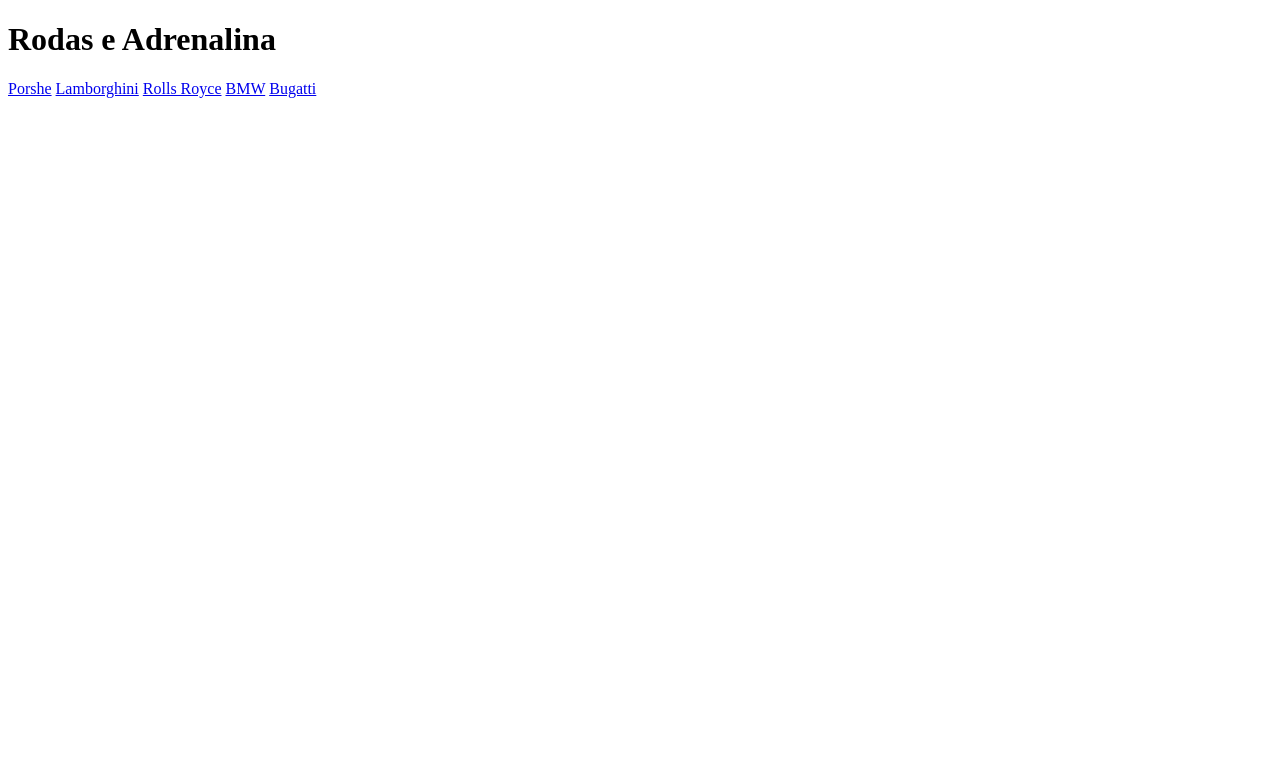
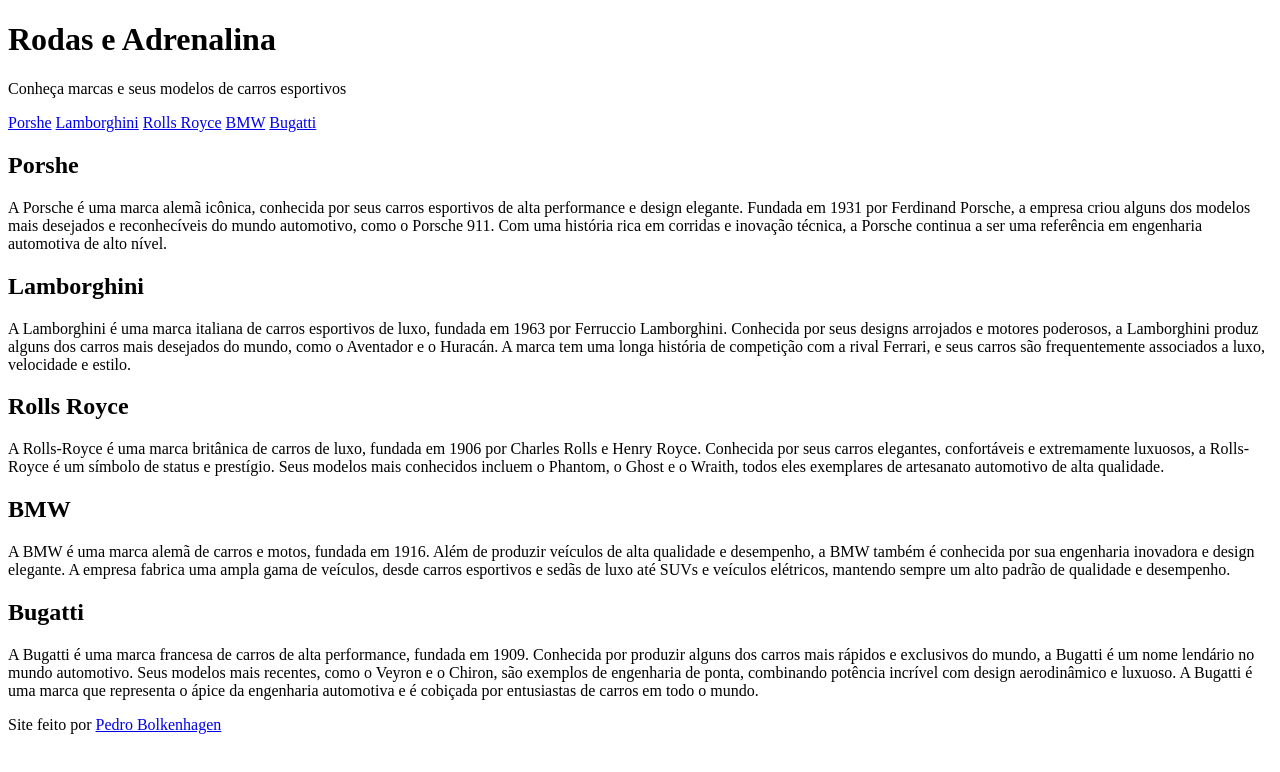
Before and after one commit to BolkenhagenPedro/vitrine-carros, a plain HTML site: page index.html in a window 1280 px wide. Drawn offline with Linux system fonts and the light colour scheme.

Commit message:
html previamente pronto

```diff
--- a/index.html
+++ b/index.html
@@ -9,6 +9,7 @@
 <body>
     <header>
         <h1>Rodas e Adrenalina</h1>
+        <p>Conheça marcas e seus modelos de carros esportivos</p>
         <nav>
             <a href="Páginas/porshe.html">Porshe</a>
             <a href="Páginas/lamborghini.html">Lamborghini</a>
@@ -18,10 +19,29 @@
         </nav>
     </header>
     <main>
-
+        <div class="porshe">
+            <h2>Porshe</h2>
+            <p>A Porsche é uma marca alemã icônica, conhecida por seus carros esportivos de alta performance e design elegante. Fundada em 1931 por Ferdinand Porsche, a empresa criou alguns dos modelos mais desejados e reconhecíveis do mundo automotivo, como o Porsche 911. Com uma história rica em corridas e inovação técnica, a Porsche continua a ser uma referência em engenharia automotiva de alto nível.</p>
+        </div>
+        <div class="lamborghini">
+            <h2>Lamborghini</h2>
+            <p>A Lamborghini é uma marca italiana de carros esportivos de luxo, fundada em 1963 por Ferruccio Lamborghini. Conhecida por seus designs arrojados e motores poderosos, a Lamborghini produz alguns dos carros mais desejados do mundo, como o Aventador e o Huracán. A marca tem uma longa história de competição com a rival Ferrari, e seus carros são frequentemente associados a luxo, velocidade e estilo.</p>
+        </div>
+        <div class="rollsroyce">
+            <h2>Rolls Royce</h2>
+            <p>A Rolls-Royce é uma marca britânica de carros de luxo, fundada em 1906 por Charles Rolls e Henry Royce. Conhecida por seus carros elegantes, confortáveis e extremamente luxuosos, a Rolls-Royce é um símbolo de status e prestígio. Seus modelos mais conhecidos incluem o Phantom, o Ghost e o Wraith, todos eles exemplares de artesanato automotivo de alta qualidade.</p>
+        </div>
+        <div class="bmw">
+            <h2>BMW</h2>
+            <p>A BMW é uma marca alemã de carros e motos, fundada em 1916. Além de produzir veículos de alta qualidade e desempenho, a BMW também é conhecida por sua engenharia inovadora e design elegante. A empresa fabrica uma ampla gama de veículos, desde carros esportivos e sedãs de luxo até SUVs e veículos elétricos, mantendo sempre um alto padrão de qualidade e desempenho.</p>
+        </div>
+        <div class="bugatti">
+            <h2>Bugatti</h2>
+            <p>A Bugatti é uma marca francesa de carros de alta performance, fundada em 1909. Conhecida por produzir alguns dos carros mais rápidos e exclusivos do mundo, a Bugatti é um nome lendário no mundo automotivo. Seus modelos mais recentes, como o Veyron e o Chiron, são exemplos de engenharia de ponta, combinando potência incrível com design aerodinâmico e luxuoso. A Bugatti é uma marca que representa o ápice da engenharia automotiva e é cobiçada por entusiastas de carros em todo o mundo.</p>
+        </div>
     </main>
     <footer>
-
+        <p>Site feito por <a href="https://github.com/bolkenhagenpedro">Pedro Bolkenhagen</a></p>
     </footer>
 </body>
 </html>
```
